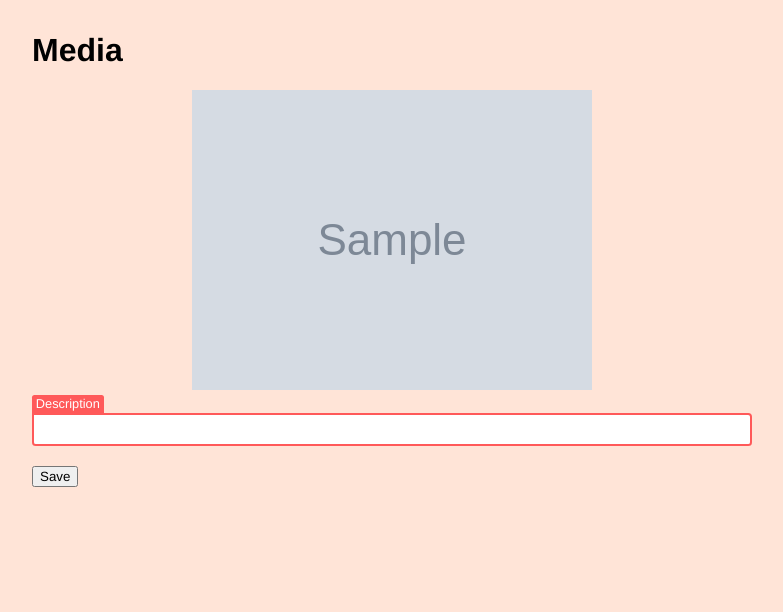
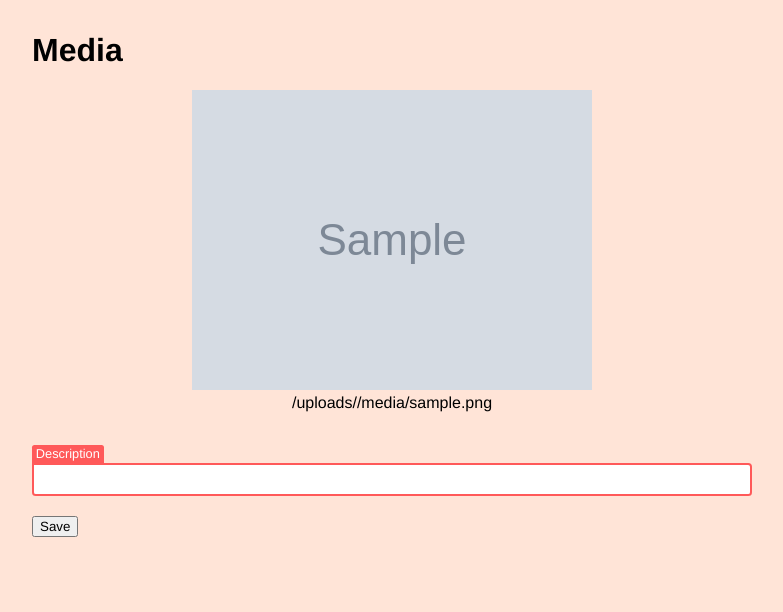
Before and after one commit to frnsys/taozi, a Flask app: template unbag/front/templates/admin/medium.html in a window 1280 px wide. Shown: the top 612 px of the page, without its empty margins (248-1031 px from the left). Run offline with Flask 2, Linux system fonts and the light colour scheme; tables that the repository leaves empty hold one stand-in row (values such as "Sample post"); the template is opened without the code that fills it: values that come from a table or form of the project are taken from there, most other values are stand-ins (such as "Sample title", 1, 10 or a date in 2020); grey boxes marked "Sample" are stand-in pictures; parts of the project's set-up code (start-up, migrations or seed data) failed here and were passed over; some libraries are stand-ins or nearby versions.

Commit message:
media url for easy copying

```diff
--- a/unbag/front/static/admin.css
+++ b/unbag/front/static/admin.css
@@ -202,6 +202,9 @@ input[type=checkbox]:checked + label {
   font-size: 0.6em;
 }
 
+.media-preview {
+  margin-bottom: 2em;
+}
 
 .pagination {
   padding: 1em;
--- a/unbag/front/templates/admin/medium.html
+++ b/unbag/front/templates/admin/medium.html
@@ -4,12 +4,13 @@
 {% block content %}
 <h1>Media</h1>
 {% if media %}
-<figure>
+    <figure class="media-preview">
         <a href="{{ url_for('main.uploaded_file', filename=media.filename) }}">
             <img src="{{ url_for('main.uploaded_file', filename=media.filename) }}"
                 title="{{ media.desc }}"
                 alt="{{ media.desc }}" />
         </a>
+        <div>{{ url_for('main.uploaded_file', filename=media.filename) }}</div>
     </figure>
 {% endif %}
 <form method="POST" action="{{ action }}" enctype="multipart/form-data">
```
Lines whose indentation alone changed are shown as unchanged.
